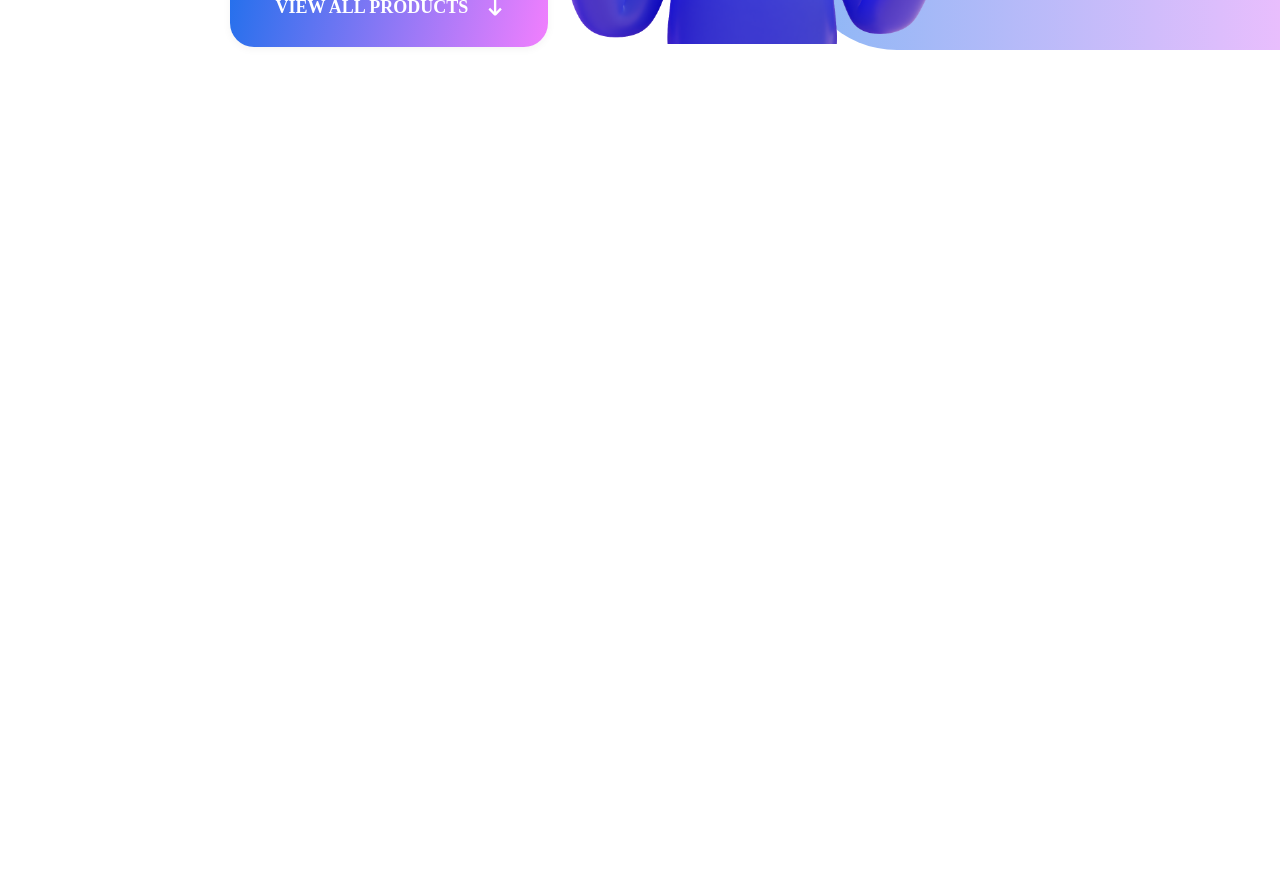
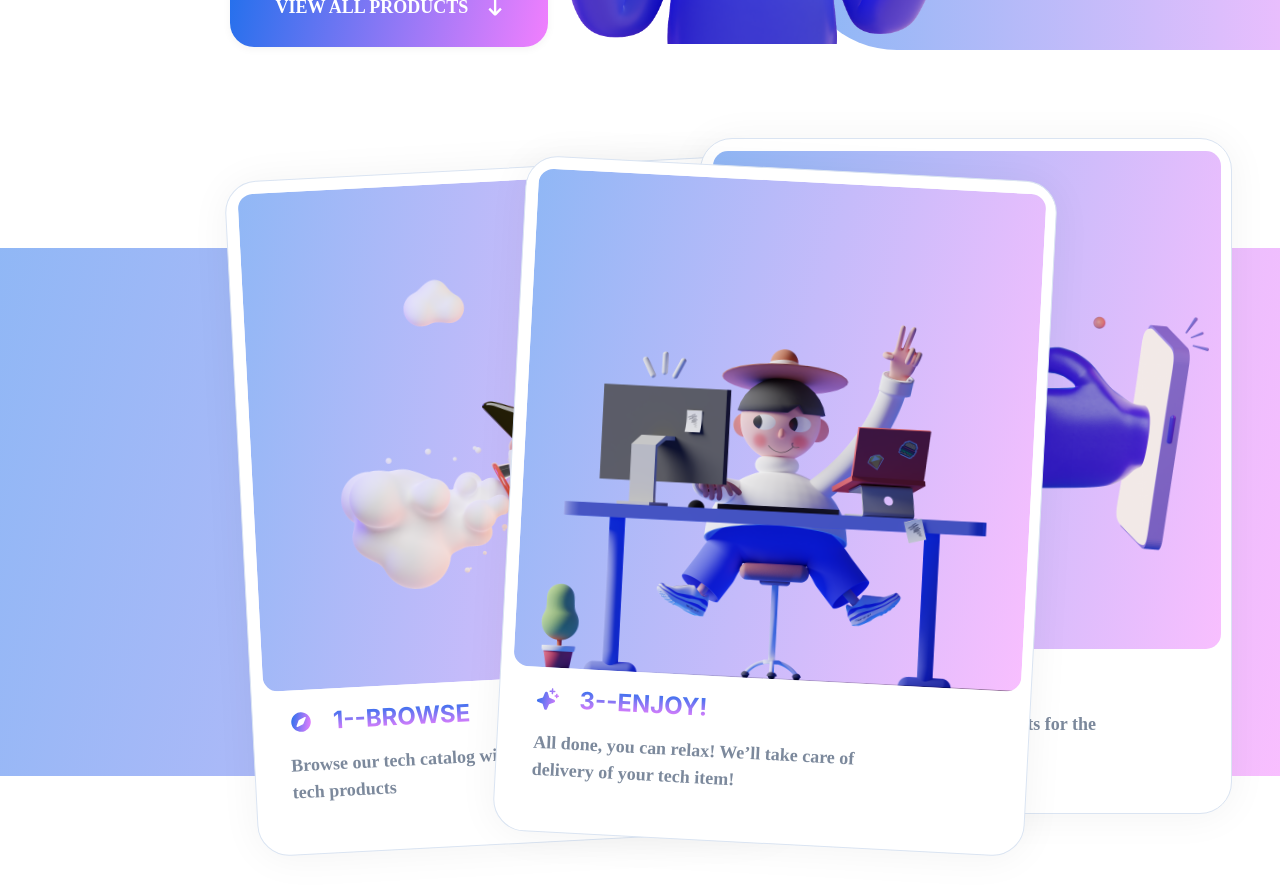
Before and after one commit to jorgediazok/Aerolab-Challenge, a Next.js app: page / in a window 1280 px wide. Shown: the part 700-1595 px from the top of the page. Before the commit the page ends 800 px from the top, so only its background shows below. Built offline with nearby package versions, Linux system fonts and the light colour scheme.

Commit message:
Added hero cards

```diff
--- a/components/Hero/Hero.js
+++ b/components/Hero/Hero.js
@@ -12,7 +12,6 @@ import {
   HeroLeftButton,
   HeroLeftButtonIcon,
 } from './styles';
-import Image from 'next/image';
 
 const Hero = () => {
   return (
--- a/components/Hero/styles.js
+++ b/components/Hero/styles.js
@@ -1,7 +1,5 @@
 import styled from 'styled-components';
 import { colors, typeStyles } from '../../styles/themes';
-
-console.log(typeStyles.desktop.text.textL1Second);
 
 export const HeroContainer = styled.main`
   background: ${colors.neutrals.grey000};
--- /dev/null
+++ b/components/HeroCards/HeroCard.js
@@ -0,0 +1,40 @@
+import React from 'react';
+import {
+  IntroCard,
+  IntroCardTop,
+  IntroCardBottom,
+  IntroCardIllustration,
+  IntroCardIcon,
+  IntroCardTitleItems,
+  IntroCardTitle,
+  IntroCardContent,
+} from './styles';
+
+const HeroCard = ({ card }) => {
+  return (
+    <IntroCard
+      style={{
+        transform: `rotate(${card.rotation}deg)`,
+        zIndex: `${card.zIndex}`,
+        position: `${card.position}`,
+        right: `${card.right}px`,
+        top: `${card.top}px`,
+        left: `${card.left}px`,
+        bottom: `${card.bottom}px`,
+      }}
+    >
+      <IntroCardTop>
+        <IntroCardIllustration src={card.image} alt='' />
+      </IntroCardTop>
+      <IntroCardBottom>
+        <IntroCardTitleItems>
+          <IntroCardIcon src={card.icon} alt='' />
+          <IntroCardTitle>{card.title}</IntroCardTitle>
+        </IntroCardTitleItems>
+        <IntroCardContent>{card.content}</IntroCardContent>
+      </IntroCardBottom>
+    </IntroCard>
+  );
+};
+
+export default HeroCard;
--- /dev/null
+++ b/components/HeroCards/HeroCards.js
@@ -0,0 +1,58 @@
+import React from 'react';
+
+import HeroCard from './HeroCard';
+import { HeroCardsContainer } from './styles';
+
+const cardsDesktopData = [
+  {
+    id: 1,
+    image: '/assets/illustrations/walkthroug-1-desktop.png',
+    icon: '/assets/icons/walkthrough-1.svg',
+    title: '1--Browse',
+    content: 'Browse our tech catalog with more than 20 top tech products',
+    rotation: -3,
+    zIndex: 0,
+    position: 'absolute',
+    top: -80,
+    left: 240.61,
+    right: 0,
+  },
+  {
+    id: 2,
+    image: '/assets/illustrations/walkthroug-2-desktop.png',
+    icon: 'assets/icons/walkthrough-3.svg',
+    title: '2--Choose',
+    content: 'Exchange your hard earned AeroPoints for the item you want',
+    rotation: 0,
+    zIndex: 1,
+    position: 'absolute',
+    top: -110,
+    left: 700,
+    right: 0,
+  },
+  {
+    id: 3,
+    image: '/assets/illustrations/walkthroug-3-desktop.png',
+    icon: '/assets/icons/walkthrough-2.svg',
+    title: '3--Enjoy!',
+    content:
+      'All done, you can relax! We’ll take care of delivery of your tech item!',
+    rotation: 3,
+    zIndex: 2,
+    position: 'absolute',
+    top: -80,
+    right: 238.96,
+  },
+];
+
+const HeroCards = () => {
+  return (
+    <HeroCardsContainer>
+      {cardsDesktopData.map((card) => (
+        <HeroCard card={card} key={card.id} />
+      ))}
+    </HeroCardsContainer>
+  );
+};
+
+export default HeroCards;
--- /dev/null
+++ b/components/HeroCards/styles.js
@@ -0,0 +1,81 @@
+import styled from 'styled-components';
+import { colors, typeStyles } from '../../styles/themes';
+
+export const HeroCardsContainer = styled.section`
+  position: relative;
+  display: flex;
+  justify-content: center;
+  align-items: center;
+  height: 528px;
+  margin-top: 198px;
+  width: 100vw;
+  z-index: 0;
+  background: linear-gradient(
+    102.47deg,
+    rgba(23, 111, 235, 0.5) -5.34%,
+    rgba(255, 128, 255, 0.5) 106.58%
+  );
+  margin-bottom: 235px;
+`;
+
+export const IntroCard = styled.div`
+  width: 532px;
+  height: 676px;
+  border-radius: 32px;
+  padding: 12px;
+  background-color: #ffffff;
+  overflow: visible;
+  border: 1px solid #dae4f2;
+  box-shadow: 0px 2px 40px rgba(0, 0, 0, 0.05);
+`;
+
+export const IntroCardTop = styled.div`
+  margin-bottom: -30px;
+`;
+
+export const IntroCardBottom = styled.div`
+  padding: 16px 24px 24px;
+`;
+
+export const IntroCardIcon = styled.img`
+  margin-top: 30px;
+  margin-right: 20px;
+`;
+
+export const IntroCardTitleItems = styled.div`
+  display: flex;
+  flex-direction: row;
+  justify-content: flex-start;
+  align-items: center;
+`;
+
+export const IntroCardTitle = styled.h1`
+  text-transform: uppercase;
+  background: linear-gradient(#176feb, #ff80ff);
+  background-size: 100%;
+  -webkit-background-clip: text;
+  -moz-background-clip: text;
+  -webkit-text-fill-color: transparent;
+  -moz-text-fill-color: transparent;
+  margin-bottom: -10px;
+`;
+
+export const IntroCardContent = styled.p`
+  color: ${colors.neutrals.grey600};
+  font-family: ${typeStyles.desktop.text.textL1Second.family};
+  font-size: ${typeStyles.desktop.text.textL1Second.size};
+  font-weight: ${typeStyles.desktop.text.textL1Second.weight};
+  line-height: ${typeStyles.desktop.text.textL1Second.lineHeight};
+  width: 372px;
+`;
+
+export const IntroCardIllustration = styled.img`
+  border-radius: 15px;
+  width: 508px;
+  background: linear-gradient(
+    102.47deg,
+    rgba(23, 111, 235, 0.5) -5.34%,
+    rgba(255, 128, 255, 0.5) 106.58%
+  );
+  height: 498px;
+`;
--- a/pages/index.js
+++ b/pages/index.js
@@ -1,6 +1,7 @@
 import Head from 'next/head';
 import Header from '../components/Header/Header';
 import Hero from '../components/Hero/Hero';
+import HeroCards from '../components/HeroCards/HeroCards';
 
 export default function Home() {
   return (
@@ -12,6 +13,7 @@ export default function Home() {
       </Head>
       <Header />
       <Hero />
+      <HeroCards />
     </div>
   );
 }
```
